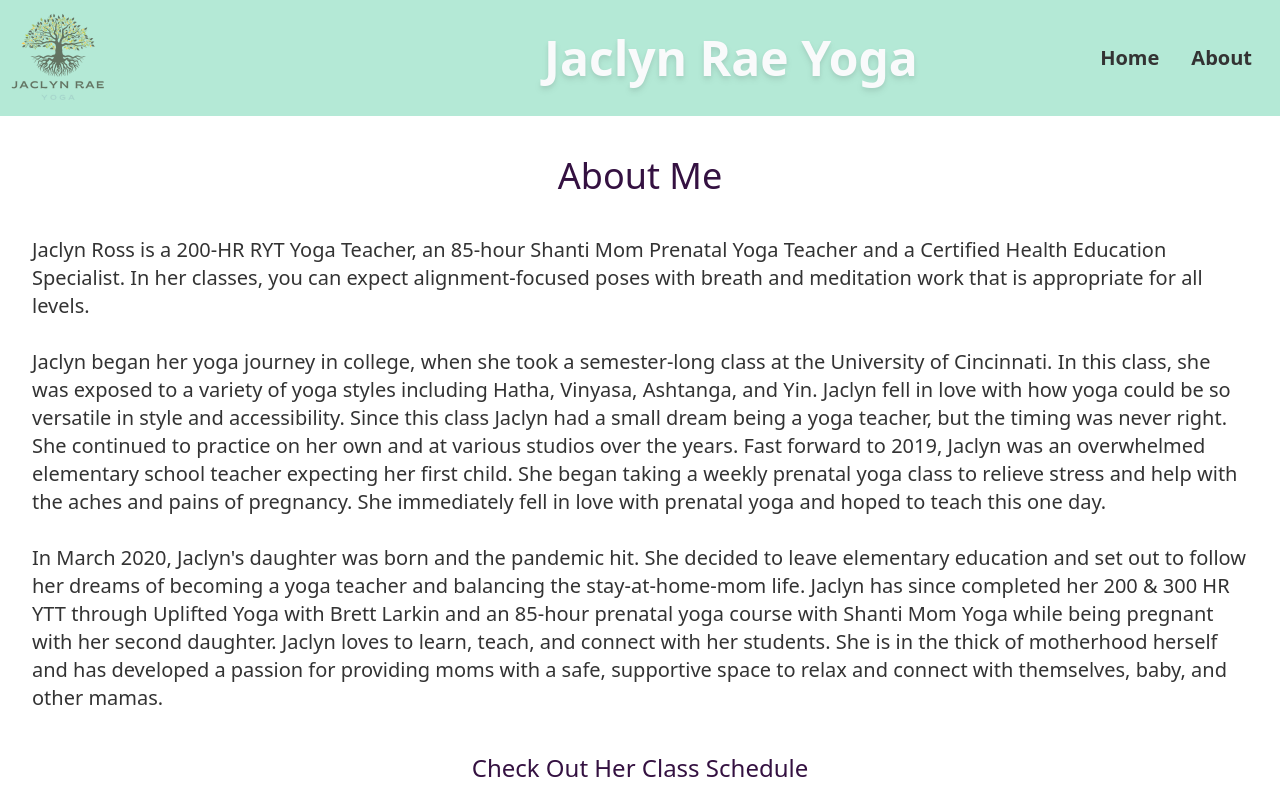
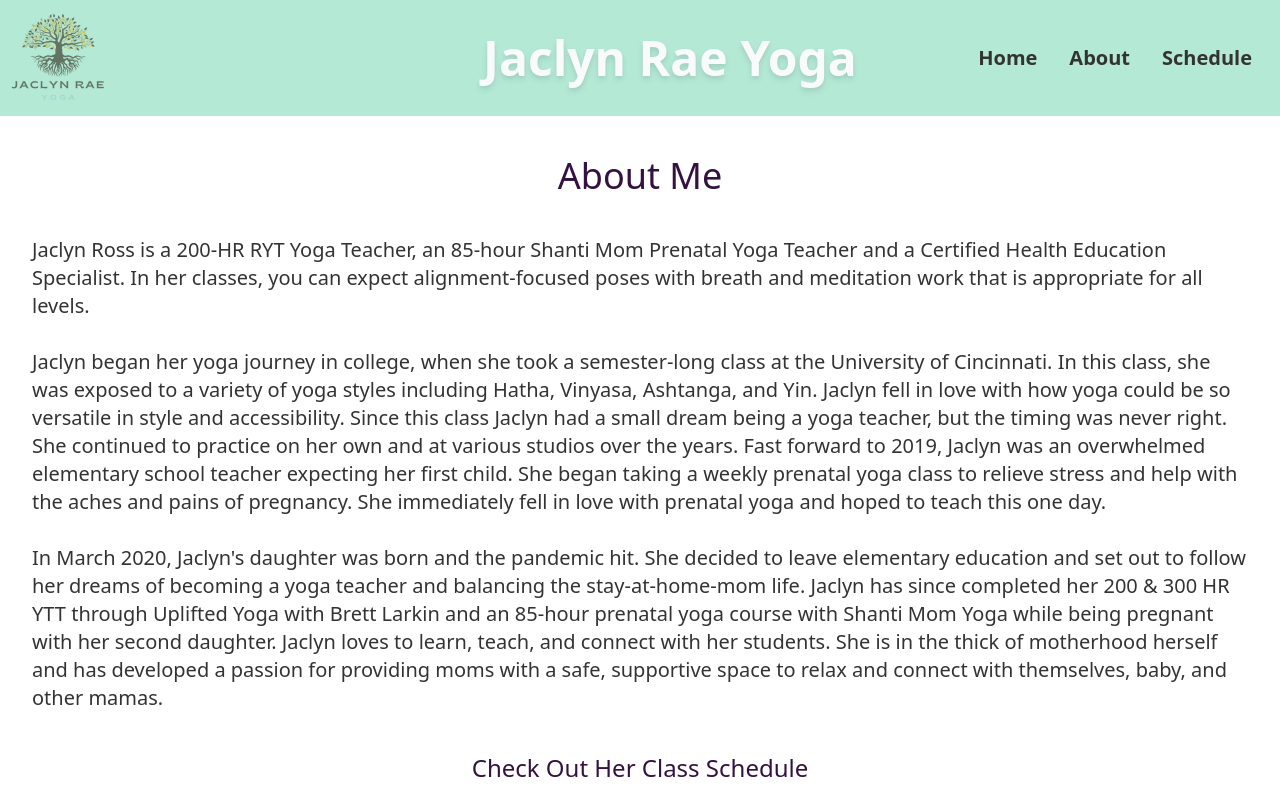
Before and after one commit to rosstechnologysolutions/jaclynraeyoga, a Next.js app: page /about in a window 1280 px wide. Shown: the top 800 px of the page. Built offline with nearby package versions, Linux system fonts and the light colour scheme.

Commit message:
added schedule to nav var

```diff
--- a/components/NavBar.tsx
+++ b/components/NavBar.tsx
@@ -28,6 +28,7 @@ export default function NavBar() {
 					<ul className="menu menu-horizontal px-1">
 						<li className="text-xl font-bold"><Link href="/">Home</Link></li>
 						<li className="text-xl font-bold"><Link href="/about">About</Link></li>
+						<li className="text-xl font-bold"><Link href="/schedule">Schedule</Link></li>
 					</ul>
 				</div>
       </div>
```
